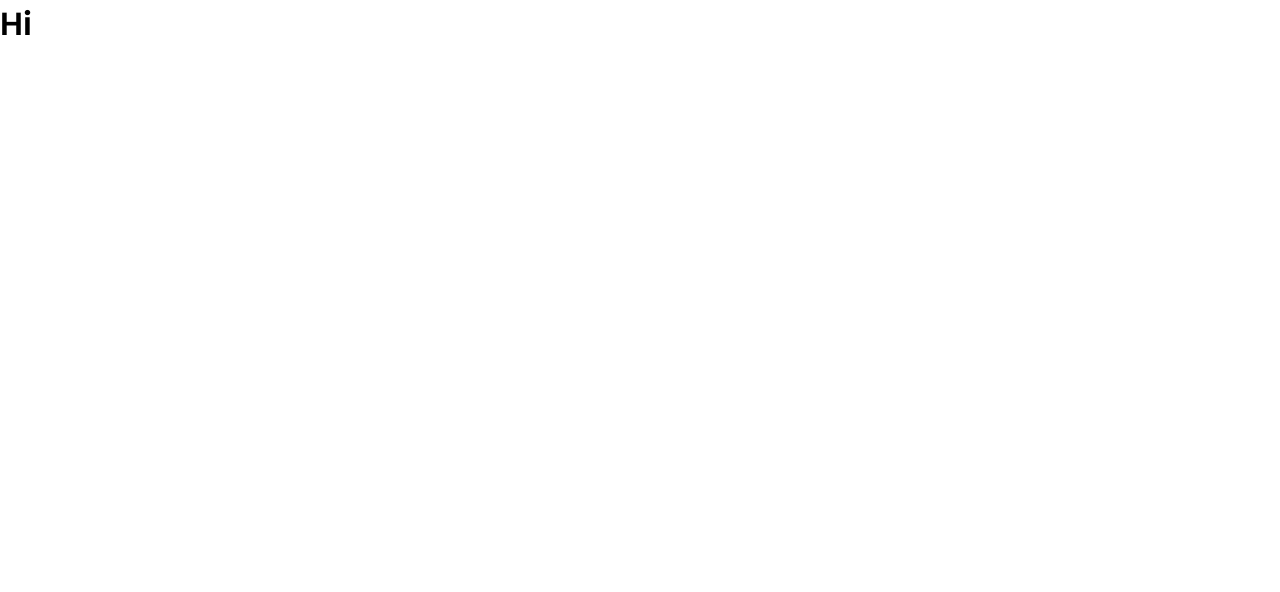
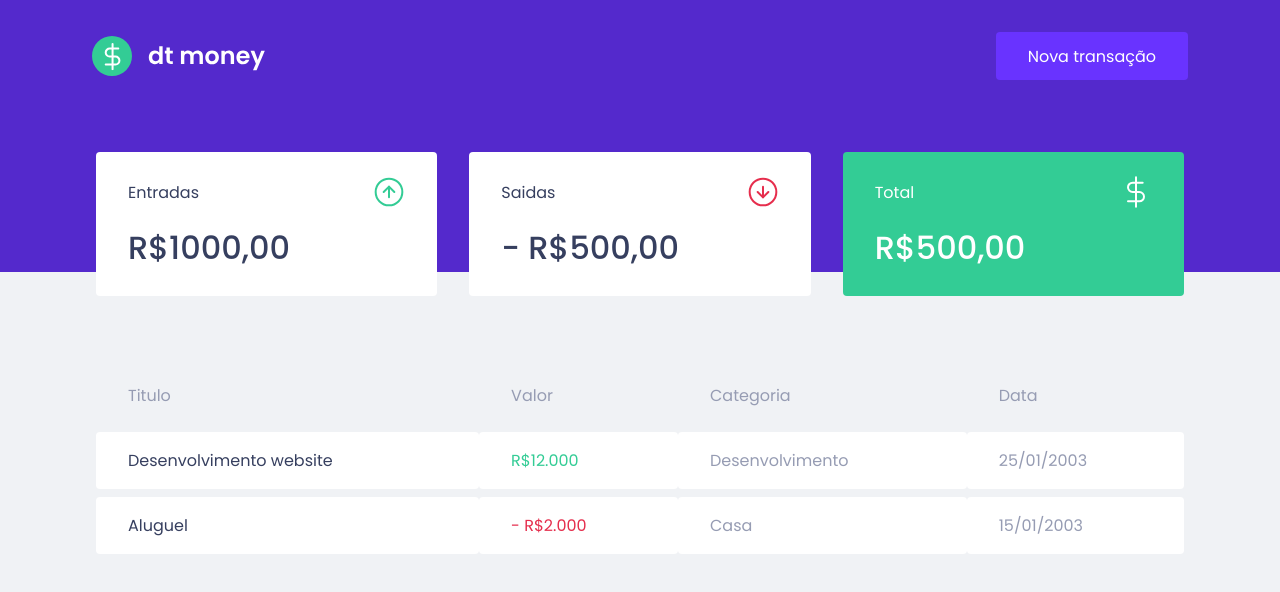
Before and after one commit to Lucas-barreto1/dt-money, a React (Create React App) app: page / in a window 1280 px wide. Shown: the top 592 px of the page. Built offline with nearby package versions, Linux system fonts and the light colour scheme.

Commit message:
creating componentization

```diff
--- a/public/index.html
+++ b/public/index.html
@@ -7,7 +7,7 @@
     <meta name="viewport" content="width=device-width, initial-scale=1" />
 
     <link rel="shortcut icon" href="favicon.png" type="image/png">
-    <link href="https://fonts.googleapis.com/css2?family=Poppins:wght@400;600&display=swap" rel="stylesheet">
+    <link href="https://fonts.googleapis.com/css2?family=Poppins:wght@400;500;600&display=swap" rel="stylesheet">
 
 
     <title>dtmoney</title>
--- a/src/App.tsx
+++ b/src/App.tsx
@@ -1,10 +1,13 @@
+import { Dashboard } from "./components/Dashboard";
+import { Header } from "./components/Header";
 import { GlobalStyle } from "./styles/global";
 
 export function App() {
   return (
-    <div className="App">
-      <h1>Hi </h1>
+    <>
+      <Header />
+      <Dashboard />
       <GlobalStyle />
-    </div>
+    </>
   );
 }
--- /dev/null
+++ b/src/components/Dashboard/index.tsx
@@ -0,0 +1,13 @@
+import { Summary } from "../Summary";
+import { TransactionsTable } from "../TransactionsTable";
+
+import { Container } from "./styles";
+
+export function Dashboard () {
+    return(
+        <Container>
+            <Summary />
+            <TransactionsTable />
+        </Container>
+    )
+}
--- /dev/null
+++ b/src/components/Dashboard/styles.ts
@@ -0,0 +1,8 @@
+import styled from "styled-components";
+
+
+export const Container = styled.main`
+    max-width: 1120px;
+    margin: 0 auto;
+    padding: 2.5rem 1rem;
+`;
--- /dev/null
+++ b/src/components/Header/index.tsx
@@ -0,0 +1,15 @@
+import logoImg from '../../assets/logo.svg';
+import { Container, Content } from './styles';
+
+export function Header(){
+    return(
+        <Container>
+            <Content>
+                <img src={logoImg} alt="dt money" />
+                <button type='button'>
+                    Nova transação
+                </button>
+            </Content>
+        </Container>
+    )
+}
--- /dev/null
+++ b/src/components/Header/styles.ts
@@ -0,0 +1,31 @@
+import styled from 'styled-components';
+
+export const Container = styled.header`
+    background: var(--blue);
+`;
+
+export const Content = styled.div`
+    max-width: 1128px;
+    margin: 0 auto;
+
+    padding: 2rem 1rem 12rem;
+    display: flex;
+    align-items: center;
+    justify-content: space-between;
+
+    button{
+        font-size: 1rem;
+        color: #FFF;
+        background: var(--blue-light);
+        border: 0;
+        padding: 0 2rem;
+        border-radius: 0.25rem;
+        height: 3rem;
+
+        transition: filter 0.2s;
+
+        &:hover{
+            filter: brightness(0.9);
+        }
+    }
+`;
--- /dev/null
+++ b/src/components/Summary/index.tsx
@@ -0,0 +1,33 @@
+import incomeImg from '../../assets/income.svg';
+import outcomeImg from '../../assets/outcome.svg';
+import totalImg from '../../assets/total.svg';
+
+import { Container } from "./styles";
+
+export function Summary() {
+    return(
+        <Container>
+            <div>
+                <header>
+                    <p>Entradas</p>
+                    <img src={incomeImg} alt="Entradas" />
+                </header>
+                <strong>R$1000,00</strong>
+            </div>
+            <div>
+                <header>
+                    <p>Saidas</p>
+                    <img src={outcomeImg} alt="Entradas" />
+                </header>
+                <strong>- R$500,00</strong>
+            </div>
+            <div className='highlight-background'>
+                <header>
+                    <p>Total</p>
+                    <img src={totalImg} alt="Entradas" />
+                </header>
+                <strong>R$500,00</strong>
+            </div>
+        </Container>
+    )
+}
--- /dev/null
+++ b/src/components/Summary/styles.ts
@@ -0,0 +1,34 @@
+import styled from "styled-components";
+
+export const Container = styled.div`
+    display: grid;
+    grid-template-columns: repeat(3, 1fr);
+    gap: 2rem;
+    margin-top: -10rem;
+
+    div{
+        background: var(--shape);
+        padding: 1.5rem 2rem;
+        border-radius: 0.25rem;
+        color: var(--text-title);
+
+        header{
+            display: flex;
+            align-items: center;
+            justify-content: space-between;
+        }
+
+        strong{
+            display: block;
+            margin-top: 1rem;
+            font-size: 2rem;
+            font-weight: 500;
+            line-height: 3rem;
+        }
+
+        &.highlight-background{
+            background: var(--green);
+            color: #FFF;
+        }
+    }
+`;
--- /dev/null
+++ b/src/components/TransactionsTable/index.tsx
@@ -0,0 +1,33 @@
+import { Container } from "./styles";
+
+export function TransactionsTable() {
+    return(
+        <Container>
+            <table>
+                <thead>
+                    <tr>
+                        <th>Titulo</th>
+                        <th>Valor</th>
+                        <th>Categoria</th>
+                        <th>Data</th>
+                    </tr>
+                </thead>
+
+                <tbody>
+                    <tr>
+                        <td>Desenvolvimento website</td>
+                        <td className='deposit'>R$12.000</td>
+                        <td>Desenvolvimento</td>
+                        <td>25/01/2003</td>
+                    </tr>
+                    <tr>
+                        <td>Aluguel</td>
+                        <td className='withdraw'>- R$2.000</td>
+                        <td>Casa</td>
+                        <td>15/01/2003</td>
+                    </tr>
+                </tbody>
+            </table>
+        </Container>
+    )
+}
--- /dev/null
+++ b/src/components/TransactionsTable/styles.ts
@@ -0,0 +1,38 @@
+import styled from "styled-components";
+
+export const Container = styled.div`
+    margin-top: 4rem;
+
+    table{
+        width: 100%;
+        border-spacing: 0 0.5rem;
+
+        th{
+            color: var(--text-body);
+            font-weight: 400;
+            padding: 1rem 2rem;
+            text-align: left;
+            line-height: 1.5rem;
+        }
+
+        td{
+            padding: 1rem 2rem;
+            border: 0;
+            background: var(--shape);
+            color: var(--text-body);
+            border-radius: 0.25rem;
+
+            &:first-child{
+                color: var(--text-title);
+            }
+
+            &.deposit{
+                color: var(--green)
+            }
+
+            &.withdraw{
+                color: var(--red)
+            }
+        }
+    }
+`;
--- a/src/styles/global.ts
+++ b/src/styles/global.ts
@@ -2,16 +2,17 @@ import {createGlobalStyle} from 'styled-components';
 
 export const GlobalStyle = createGlobalStyle`
     :root{
-        --background: #f8f2f5;
+        --background:#F0F2F5;
         --red: #e52e4d;
         --blue: #5429CC;
+        --green: #33cc95;
 
         --blue-light:#6933FF;
 
         --text-title: #363f5f;
         --text-body: #969cb3;
 
-        --shape: #ffffff;
+        --shape:#FFFFFF;
     }
 
     *{
@@ -31,7 +32,7 @@ export const GlobalStyle = createGlobalStyle`
     }
 
     body{
-        background:var(---background);
+        background: var(--background);
         -webkit-font-smoothing: antialiased;
     }
 
```
Also changed, not shown: 1 other file (tests, documents, lock files or other folders).
